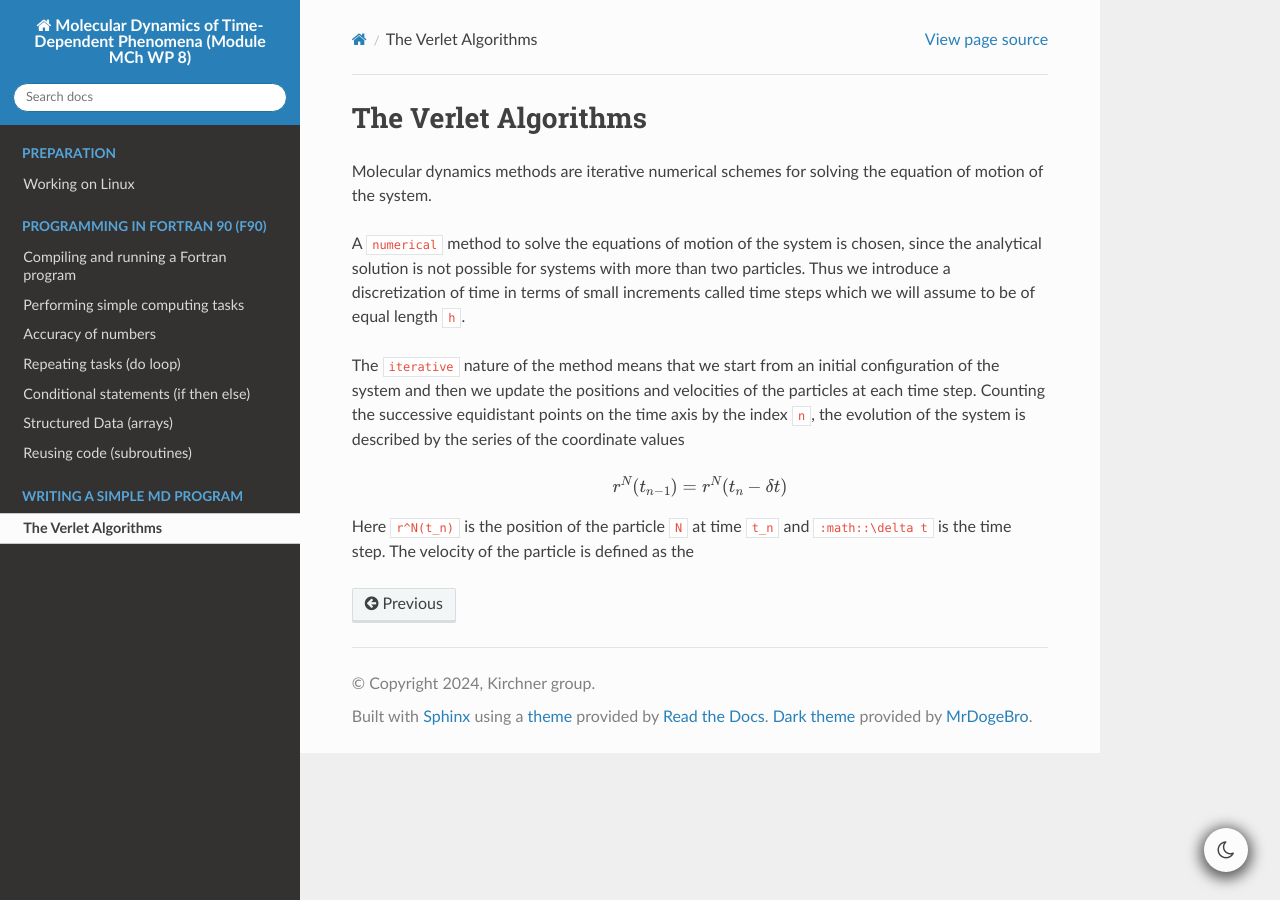
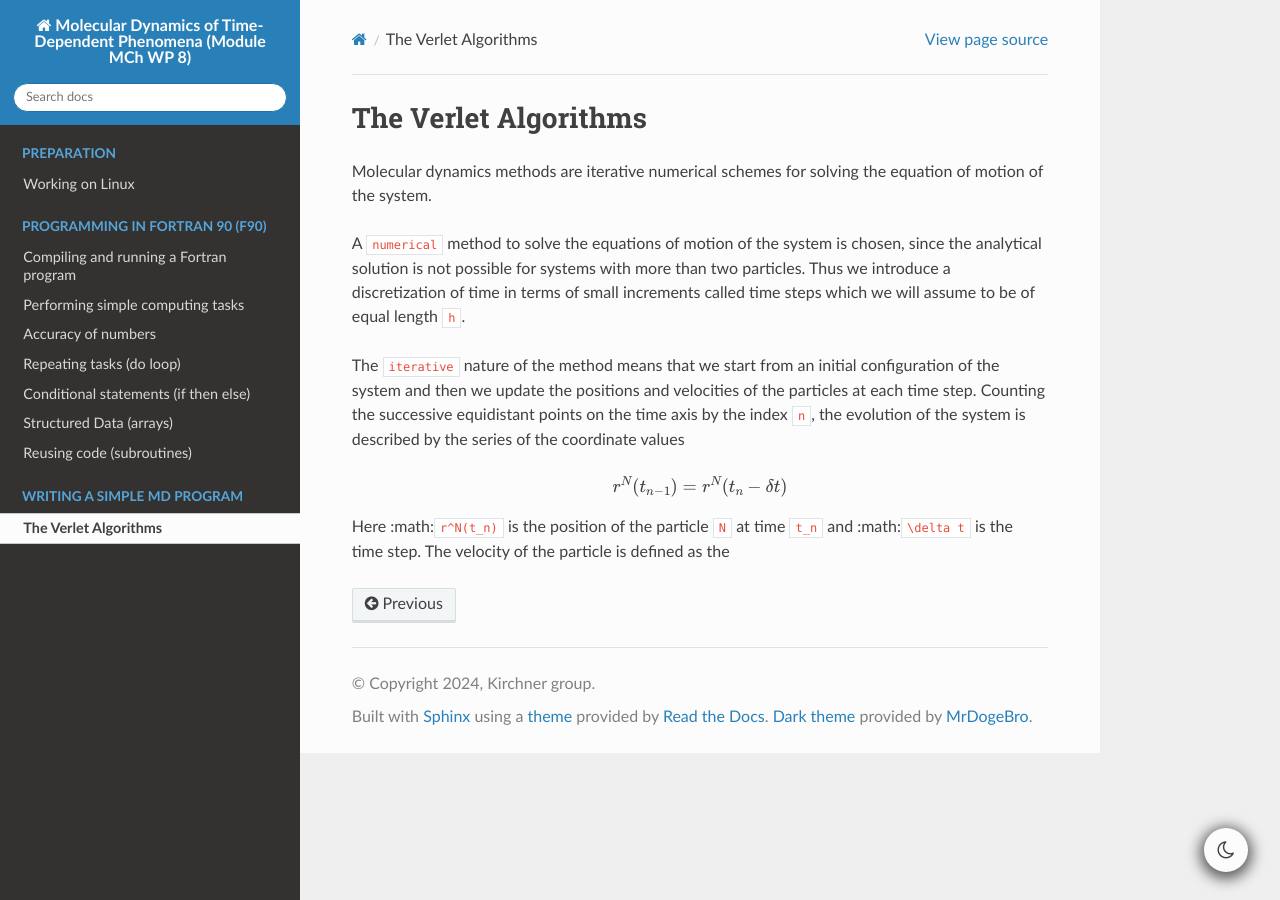
Before and after one commit to Katrin-Drys/WP8_programming, a Sphinx documentation site: the page built from docs/source/03_MDprogram.rst, in a window 1280 px wide. Built offline with Sphinx 7.4.7 and the Read the Docs theme 3.1.0, drawn with Linux system fonts in a browser that asks for light colours; some of the changed lines change nothing that is shown.

Commit message:
math test

```diff
--- a/docs/source/03_MDprogram.rst
+++ b/docs/source/03_MDprogram.rst
@@ -17,5 +17,5 @@ the evolution of the system is described by the series of the coordinate values
 .. math::
     r^N(t_{n-1}) = r^N(t_n - \delta t)
 
-Here ``r^N(t_n)`` is the position of the particle ``N`` at time ``t_n`` and
-``:math::\delta t`` is the time step. The velocity of the particle is defined as the
+Here :math:``r^N(t_n)`` is the position of the particle ``N`` at time ``t_n`` and
+:math:``\delta t`` is the time step. The velocity of the particle is defined as the
```
